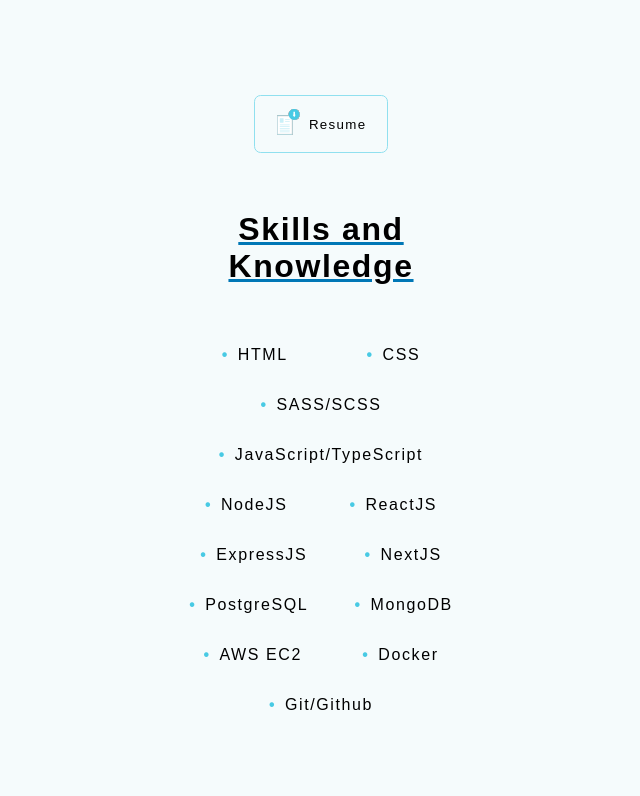
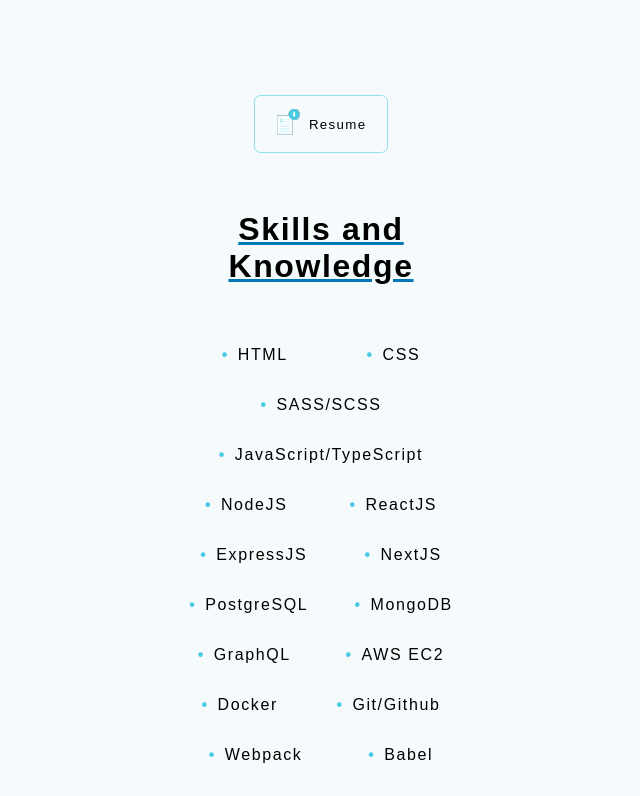
Before and after one commit to YonathanCahyadi/portfolio-website-next, a Next.js app: page /about in a window 1280 px wide. Shown: the part 353-1149 px from the top of the page, without its empty margins (319-959 px from the left). Before the commit the page ends 1099 px from the top, so only its background shows below. Built offline with nearby package versions, Linux system fonts and the light colour scheme; a web font is replaced by a local one.

Commit message:
Updated Skill and Resume

```diff
--- a/pages/about.tsx
+++ b/pages/about.tsx
@@ -23,9 +23,12 @@
     "NextJS",
     "PostgreSQL",
     "MongoDB",
+    "GraphQL",
     "AWS EC2",
     "Docker",
-    "Git/Github"
+    "Git/Github",
+    "Webpack",
+    "Babel"
   ];
 
   return (
```
Also changed, not shown: 1 other file (tests, documents, lock files or other folders).
